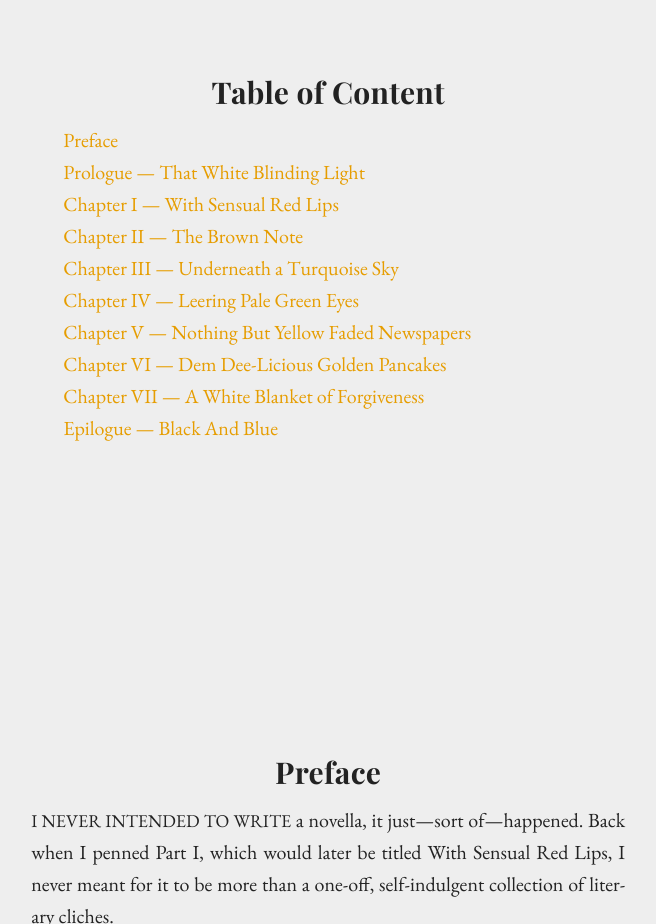
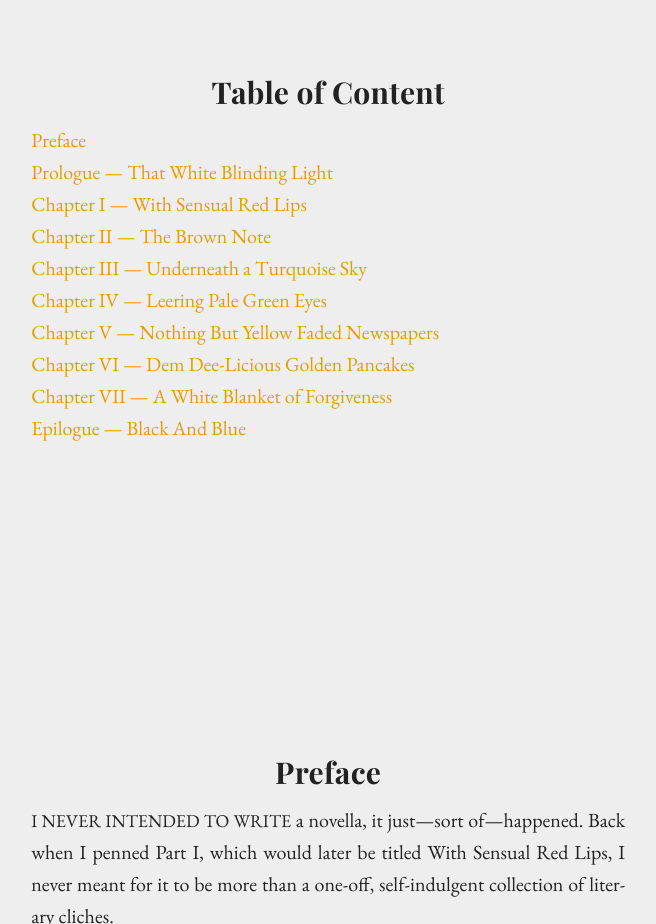
Before and after one commit to fiinix/a-rainy-night-on-drury-lane, a plain HTML site: page read/index.html in a window 1280 px wide. Shown: the part 1740-2664 px from the top of the page, without its empty margins (148-804 px from the left). Drawn offline with nearby package versions, Linux system fonts and the light colour scheme.

Commit message:
Remove text-indent on Table of Content

```diff
--- a/css/sass/_elements.scss
+++ b/css/sass/_elements.scss
@@ -12,6 +12,13 @@ p {
 	-ms-hyphens: auto;
 	hyphens: auto;
 }
+
+.toc p {
+
+	text-indent: 0;
+
+}
+
 .align-right {
 	text-align: right;
 }
--- a/read/index.html
+++ b/read/index.html
@@ -42,34 +42,18 @@
 			<div class="row">
 
 				<h2>Table of Content</h2>
-				<p><a href="#preface">Preface</a></p>
-				<p>
-					<a href="#prologue">Prologue &mdash; That White Blinding Light</a>
-				</p>
-				<p>
-					<a href="#chapter-1">Chapter I &mdash; With Sensual Red Lips</a>
-				</p>
-				<p>
-					<a href="#chapter-2">Chapter II &mdash; The Brown Note</a>
-				</p>
-				<p>
-					<a href="#chapter-3">Chapter III &mdash; Underneath a Turquoise Sky</a>
-				</p>
-				<p>
-					<a href="#chapter-4">Chapter IV &mdash; Leering Pale Green Eyes</a>
-				</p>
-				<p>
-					<a href="#chapter-5">Chapter V &mdash; Nothing But Yellow Faded Newspapers</a>
-				</p>
-				<p>
-					<a href="#chapter-6">Chapter VI &mdash; Dem Dee-Licious Golden Pancakes</a>
-				</p>
-				<p>
-					<a href="#chapter-7">Chapter VII &mdash; A White Blanket of Forgiveness</a>
-				</p>
-				<p>
-					<a href="#epilogue">Epilogue &mdash; Black And Blue</a>
-				</p>
+				<div class="toc">
+					<p><a href="#preface">Preface</a></p>
+					<p><a href="#prologue">Prologue &mdash; That White Blinding Light</a></p>
+					<p><a href="#chapter-1">Chapter I &mdash; With Sensual Red Lips</a></p>
+					<p><a href="#chapter-2">Chapter II &mdash; The Brown Note</a></p>
+					<p><a href="#chapter-3">Chapter III &mdash; Underneath a Turquoise Sky</a></p>
+					<p><a href="#chapter-4">Chapter IV &mdash; Leering Pale Green Eyes</a></p>
+					<p><a href="#chapter-5">Chapter V &mdash; Nothing But Yellow Faded Newspapers</a></p>
+					<p><a href="#chapter-6">Chapter VI &mdash; Dem Dee-Licious Golden Pancakes</a></p>
+					<p><a href="#chapter-7">Chapter VII &mdash; A White Blanket of Forgiveness</a></p>
+					<p><a href="#epilogue">Epilogue &mdash; Black And Blue</a></p>
+				</div>
 
 			</div>
 		</div>
```
Also changed, not shown: css/style.css.
